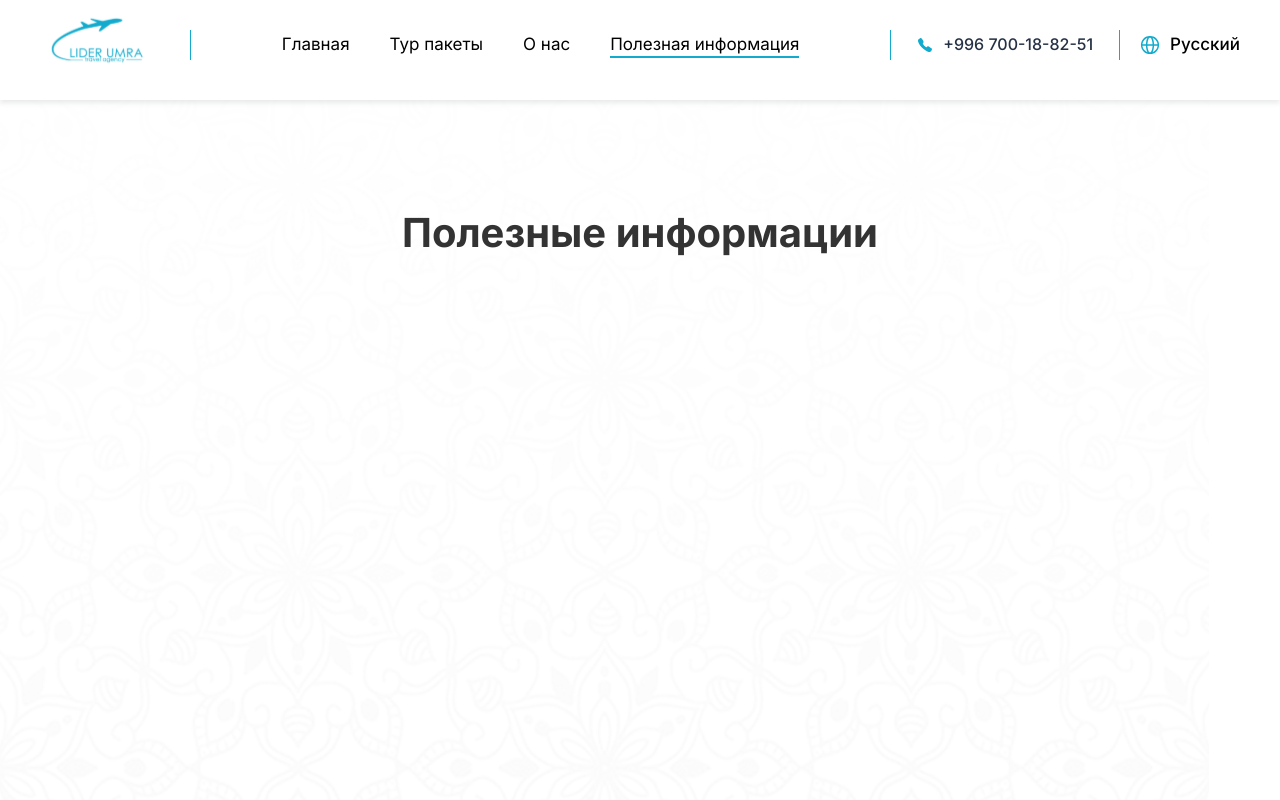
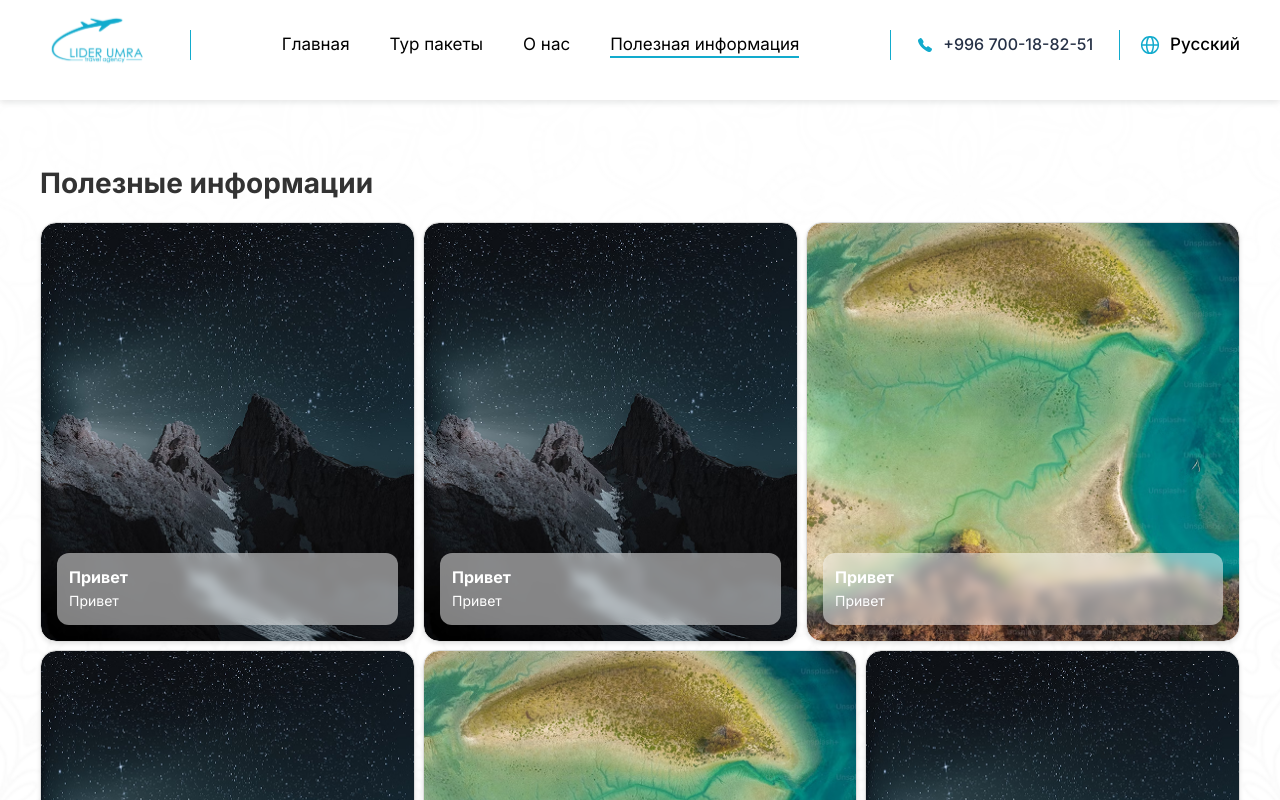
Before and after one commit to rahmanovdev/Lider-Umrah, a Next.js app: page /usefulinfo in a window 1280 px wide. Shown: the top 800 px of the page. Built offline with nearby package versions, Linux system fonts and the light colour scheme; no server answers.

Commit message:
finished usefullinfo page

```diff
--- a/src/components/pages/UsefulinfoPage.module.scss
+++ b/src/components/pages/UsefulinfoPage.module.scss
@@ -1,5 +1,5 @@
 .pageContainer {
-	gap: 4rem;
+	gap: 1em;
 	min-height: 100vh;
 	max-width: var(--container-max-width);
 	padding: var(--container-padding);
@@ -8,11 +8,10 @@
 	flex-direction: column;
 
 	.title {
-		font-size: 40px;
+		font-size: 28px;
 		font-weight: bold;
 		line-height: auto;
-		margin: 0 auto;
-		margin-top: 81px;
-		margin-bottom: 43px;
+		margin-top: 41px;
+		margin-bottom: 0px;
 	}
 }
--- a/src/components/pages/aboutUs/AboutUsContent/AboutUsImage/AboutUsImage.tsx
+++ b/src/components/pages/aboutUs/AboutUsContent/AboutUsImage/AboutUsImage.tsx
@@ -12,6 +12,7 @@
 	'/assets/about.webp',
 	'/assets/about.webp'
 ];
+
 
 interface TextDictionary {
 	kg: string[];
--- a/src/components/pages/usefulinfo/UsefulinfoContent/UsefulinfoContent.module.scss
+++ b/src/components/pages/usefulinfo/UsefulinfoContent/UsefulinfoContent.module.scss
@@ -0,0 +1,70 @@
+.use_full_info_content {
+	display: flex;
+	flex-direction: column;
+	gap: 8px;
+
+	.row {
+		display: flex;
+		align-items: center;
+		justify-content: space-between;
+		gap: 8px;
+	}
+
+	.item {
+		padding: 16px;
+		border: 1px solid #ddd;
+		border-radius: 4px;
+		box-shadow: 0 2px 4px rgba(0, 0, 0, 0.1);
+		background-size: cover;
+		background-repeat: no-repeat;
+		width: 100%;
+		height: 420px;
+		position: relative;
+		overflow: hidden;
+		border-radius: 16px;
+
+		.content {
+			position: absolute;
+			bottom: 16px;
+			left: 16px;
+			right: 16px;
+			background: rgba(255, 255, 255, 0.5);
+			backdrop-filter: blur(5px);
+			padding: 12px;
+			border-radius: 12px;
+
+			h2,
+			p {
+				color: white;
+			}
+
+			h2 {
+				font-weight: bold;
+				font-size: 16px;
+			}
+
+			p {
+				font-size: 14px;
+			}
+		}
+
+		img {
+			position: absolute;
+			top: 0;
+			left: 0;
+			width: 100%;
+			height: 100%;
+			object-fit: cover;
+			z-index: -1;
+
+		}
+
+		&.fr-2 {
+			max-width: 790px;
+		}
+
+		&.fr-1 {
+			max-width: 375px;
+		}
+	}
+}
--- a/src/components/pages/usefulinfo/UsefulinfoContent/UsefulinfoContent.tsx
+++ b/src/components/pages/usefulinfo/UsefulinfoContent/UsefulinfoContent.tsx
@@ -1,9 +1,137 @@
 'use client';
 import React from 'react';
-import styles from './UsefulinfoContent.module.scss'
+import styles from './UsefulinfoContent.module.scss';
+import Image from 'next/image';
+
+const UseFullInfo = [
+	[
+		{
+			title: 'Привет',
+			content: 'Привет',
+			fr: 1,
+			image_src: '/assets/usefullinfo/image1.png'
+		},
+		{
+			title: 'Привет',
+			content: 'Привет',
+			fr: 1,
+			image_src: '/assets/usefullinfo/image1.png'
+		},
+		{
+			title: 'Привет',
+			content: 'Привет',
+			fr: 2,
+			image_src: '/assets/usefullinfo/image2.png'
+		}
+	],
+	[
+		{
+			title: 'Привет',
+			content: 'Привет',
+			fr: 1,
+			image_src: '/assets/usefullinfo/image1.png'
+		},
+		{
+			title: 'Привет',
+			content: 'Привет',
+			fr: 2,
+			image_src: '/assets/usefullinfo/image2.png'
+		},
+		{
+			title: 'Привет',
+			content: 'Привет',
+			fr: 1,
+			image_src: '/assets/usefullinfo/image1.png'
+		}
+	],
+	[
+		{
+			title: 'Привет',
+			content: 'Привет',
+			fr: 2,
+			image_src: '/assets/usefullinfo/image2.png'
+		},
+		{
+			title: 'Привет',
+			content: 'Привет',
+			fr: 1,
+			image_src: '/assets/usefullinfo/image1.png'
+		},
+		{
+			title: 'Привет',
+			content: 'Привет',
+			fr: 1,
+			image_src: '/assets/usefullinfo/image1.png'
+		}
+	],
+	[
+		{
+			title: 'Привет',
+			content: 'Привет',
+			fr: 1,
+			image_src: '/assets/usefullinfo/image1.png'
+		},
+		{
+			title: 'Привет',
+			content: 'Привет',
+			fr: 1,
+			image_src: '/assets/usefullinfo/image1.png'
+		},
+		{
+			title: 'Привет',
+			content: 'Привет',
+			fr: 1,
+			image_src: '/assets/usefullinfo/image1.png'
+		},
+		{
+			title: 'Привет',
+			content: 'Привет',
+			fr: 1,
+			image_src: '/assets/usefullinfo/image1.png'
+		}
+	],
+	[
+		{
+			title: 'Привет',
+			content: 'Привет',
+			fr: 2,
+			image_src: '/assets/usefullinfo/image2.png'
+		},
+		{
+			title: 'Привет',
+			content: 'Привет',
+			fr: 2,
+			image_src: '/assets/usefullinfo/image2.png'
+		}
+	]
+];
 
 const UsefulinfoContent = () => {
-	return <div className={styles.d}></div>;
+	return (
+		<div className={styles.use_full_info_content}>
+			{UseFullInfo.map((row, rowIndex) => (
+				<div className={styles.row} key={rowIndex}>
+					{row.map((item, itemIndex) => (
+						<div
+							className={`${styles[`fr-${item.fr}`]} ${styles.item}`}
+							key={itemIndex}
+						>
+							<Image
+								src={item.image_src}
+								alt='UseFullInfo Image'
+								width={item.fr == 1 ? 375 : 790}
+								height={420}
+							/>
+							<div className={styles['content']}>
+								<h2>{item.title}</h2>
+								<p>{item.content}</p>
+							</div>
+						</div>
+					))}
+				</div>
+			))}
+		</div>
+	);
 };
 
 export default UsefulinfoContent;
```
Also changed, not shown: src/components/pages/aboutUs/AboutUsContent/WhyWe/WhyWe.module.scss (+7 -7 lines), src/components/pages/aboutUs/AboutUsContent/WhyWe/WhyWe.tsx (+58 -4 lines), src/hooks/use-time-line.ts (+6 -2 lines), package.json (indentation only), public/assets/usefullinfo/image1.png (added), public/assets/usefullinfo/image2.png (added).
